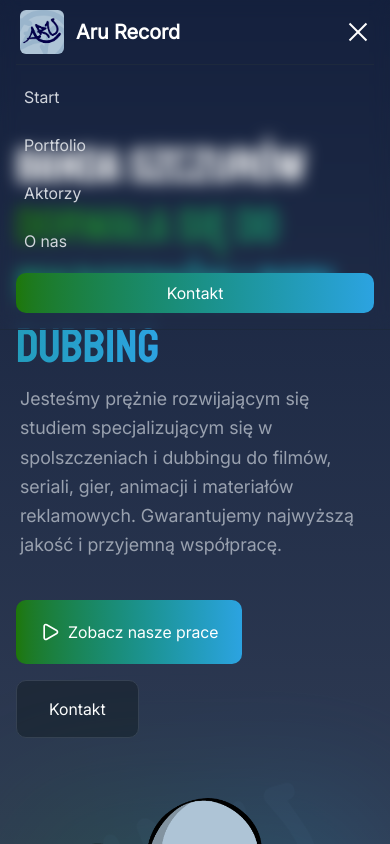
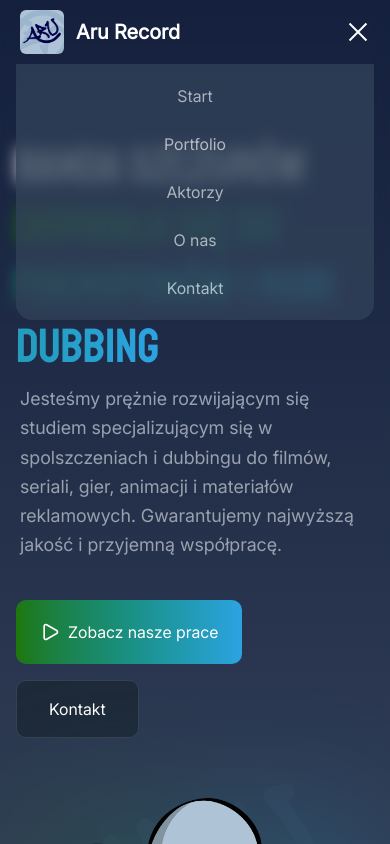
Before and after one commit to MikolajPilarczyk/aru-record-strona, a React (Vite) app: page / in a window 390 px wide. Both pictures are taken after a click on the button "Toggle menu". Shown: the top 844 px of the page. Built offline with nearby package versions, Linux system fonts and the light colour scheme; no server answers; a web font is replaced by a local one.

Commit message:
wersja mobilna poprawiona

```diff
--- a/src/navigation.tsx
+++ b/src/navigation.tsx
@@ -77,7 +77,7 @@ export function Navigation() {
 
           {/* MOBILE MENU */}
           {isOpen && (
-              <div className="md:hidden py-4 border-t border-slate-800 flex flex-col gap-4 animate-fadeIn">
+              <div className="md:hidden py-4  flex flex-col gap-4 animate-fadeIn justify-center items-center bg-slate-700 opacity-80  rounded-b-2xl ">
                 <Link
                     to="/"
                     onClick={handleLinkClick}
@@ -102,13 +102,13 @@ export function Navigation() {
                 <Link
                     to="/about"
                     onClick={handleLinkClick}
-                    className="text-gray-300 hover:text-emerald-500 transition-colors px-2 py-1"
+                    className="text-gray-300 hover:text-emerald-500 transition-colors px-2 py-1 justify-center items-center z-50"
                 >
                   O nas
                 </Link>
 
-                <HashLink to="/#contact" onClick={() => setIsOpen(false)} className="w-full">
-                  <button className="w-full text-center px-6 py-2 bg-gradient-to-r from-[#1e7707] to-[#2ca3e1] text-white rounded-lg font-medium">
+                <HashLink to="/#contact" onClick={() => setIsOpen(false)} >
+                  <button  className="text-gray-300 hover:text-emerald-500 transition-colors px-2 py-1 justify-center items-center z-50">
                     Kontakt
                   </button>
                 </HashLink>
```
